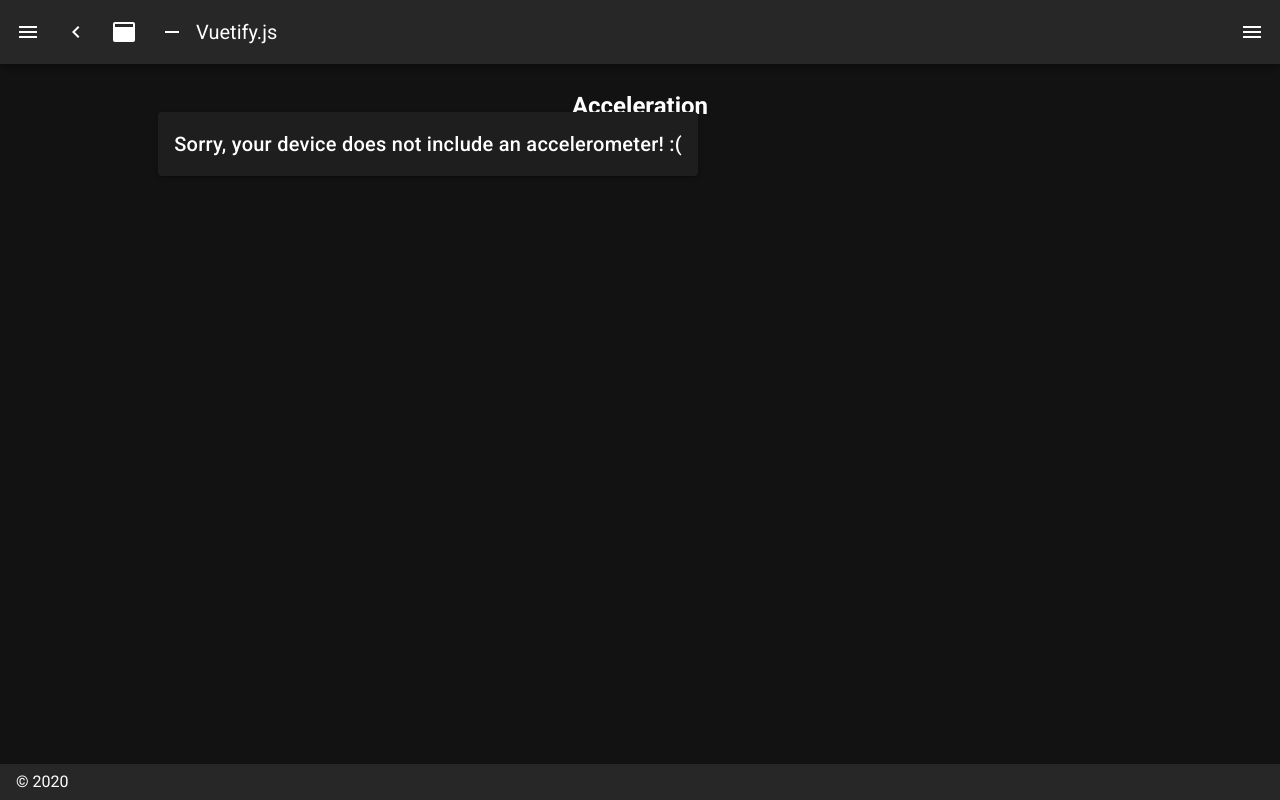
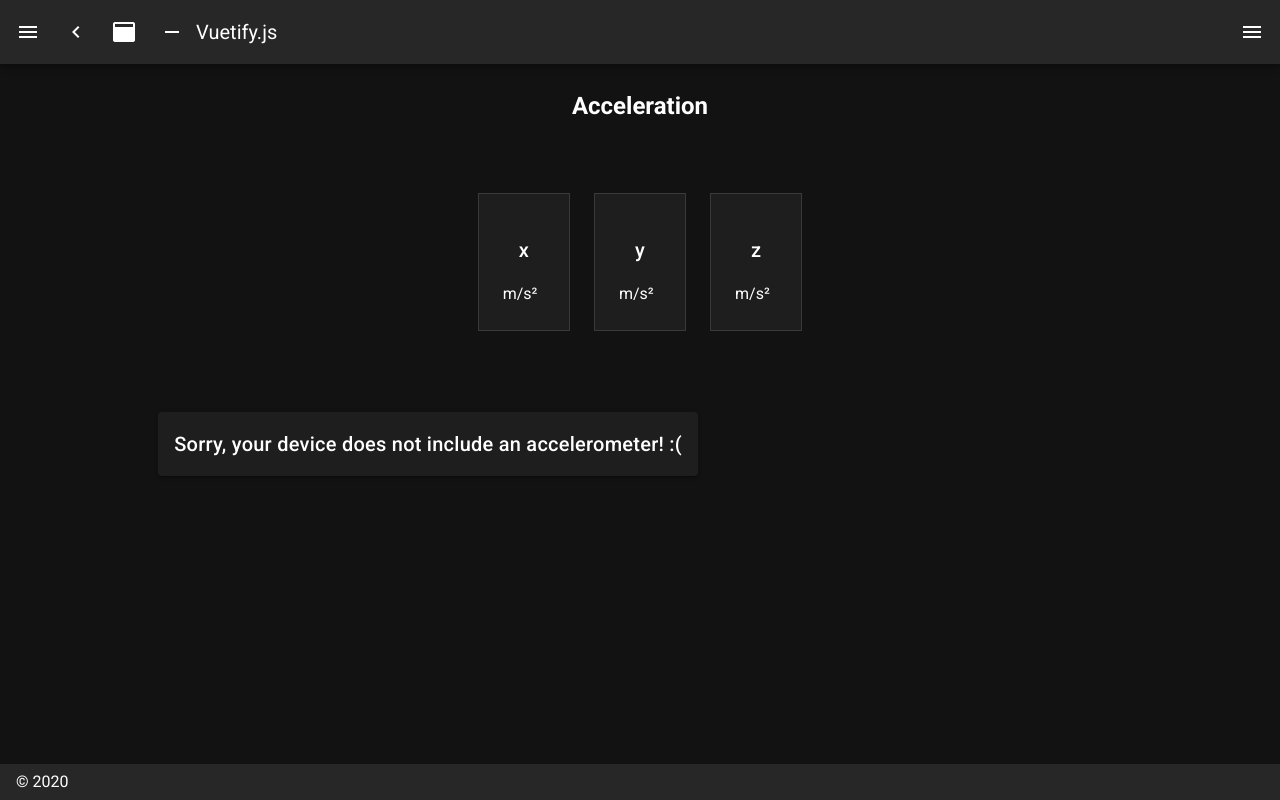
Before and after one commit to StefanieStoppel/what-the-hole-frontend, a Nuxt app: page / in a window 1280 px wide. Built offline with nearby package versions, Linux system fonts and the light colour scheme.

Commit message:
feat: add listener to readings of accelerometer

```diff
--- a/components/AccelerometerDisplay.vue
+++ b/components/AccelerometerDisplay.vue
@@ -4,23 +4,22 @@
     <v-row>
       <v-col cols="12">
         <v-row
-          v-if="accelerometerActivated"
           align="center"
           justify="center"
           style="height: 300px;"
         >
           <v-card
-            v-for="(accelerationDirection, index) in accelerationVector"
-            :key="accelerationDirectionLabels[index]"
+            v-for="[axis, accelerationOnAxis] in Object.entries(acceleration)"
+            :key="axis"
             class="ma-3 pa-6"
             outlined
             tile
           >
-            <v-card-title>{{ accelerationDirectionLabels[index]}}</v-card-title>
-            {{ accelerationDirection }} m/s&sup2;
+            <v-card-title>{{ axis }}</v-card-title>
+            {{ accelerationOnAxis }} m/s&sup2;
           </v-card>
         </v-row>
-        <v-row v-else>
+        <v-row>
           <v-card>
             <v-card-title>Sorry, your device does not include an accelerometer! :(</v-card-title>
           </v-card>
@@ -36,12 +35,33 @@ export default {
   data() {
     return {
       accelerationDirectionLabels: ['x', 'y', 'z'],
-      accelerometer: null
+      accelerometer: null,
+      updateFrequency: 5,
+      acceleration: {x: null, y: null, z: null}
     }
   },
   mounted() {
-    this.accelerometer = new window.Accelerometer() || null
-    console.log(this.accelerometer)
+    this.accelerometer = new window.Accelerometer({frequency: this.updateFrequency}) || null;
+    if (!!this.accelerometer && this.accelerometerActivated) {
+      this.addAccelerometerListener();
+      console.log(this.accelerometer);
+    }
+  },
+  methods: {
+    addAccelerometerListener() {
+      this.accelerometer.addEventListener('reading', () => {
+        this.updateAcceleration()
+      });
+      this.accelerometer.start();
+    },
+    updateAcceleration() {
+      this.acceleration.x = this.accelerometer.x;
+      this.acceleration.y = this.accelerometer.y;
+      this.acceleration.z = this.accelerometer.z;
+      console.log("Acceleration along the X-axis " + this.accelerometer.x);
+      console.log("Acceleration along the Y-axis " + this.accelerometer.y);
+      console.log("Acceleration along the Z-axis " + this.accelerometer.z);
+    }
   },
   computed: {
     accelerationVector() {
```
